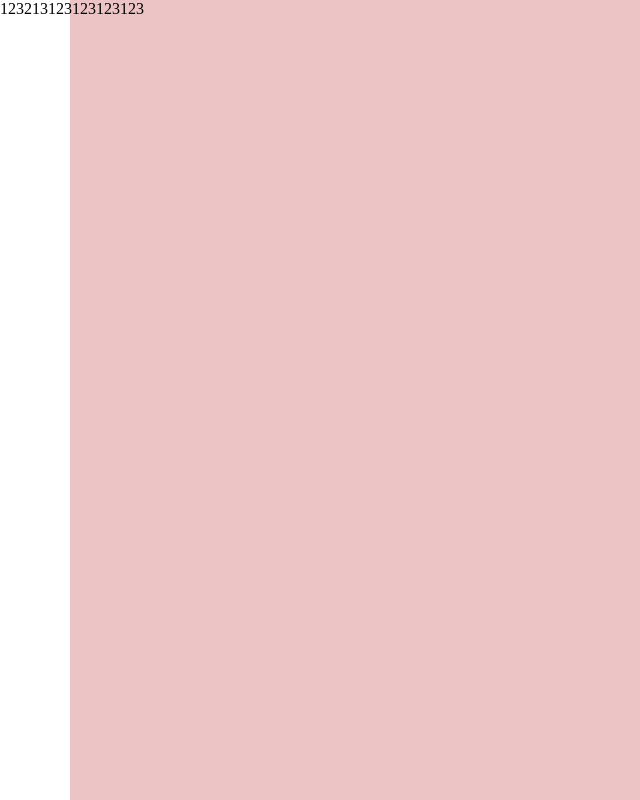
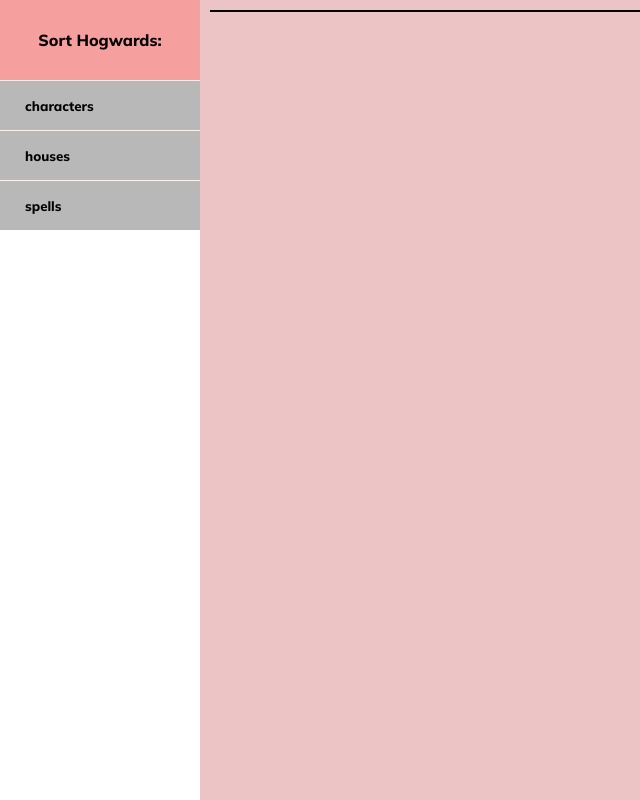
Before and after one commit to vaterpir/HarryPotter, a React app: page / in a window 1280 px wide. Shown: the whole page, without its empty margins (0-640 px from the left). Built offline with nearby package versions, Linux system fonts and the light colour scheme.

Commit message:
add table

```diff
--- a/src/components/App.js
+++ b/src/components/App.js
@@ -5,10 +5,17 @@
 import '../styles/App.css';
 
 export const App = () => {
+  const [dataSort, setDataSort] = useState('');
+  const [propSort, setPropSort] = useState('');
+
+  const sort = (data, prop) => {
+    setDataSort(data);
+    setPropSort(prop);
+  };
   return (
     <div className="App">
-      <Navbar />
-      <Content />
+      <Navbar sort={sort} />
+      <Content dataSort={dataSort} propSort={propSort} />
     </div>
   );
 };
--- a/src/components/Content.js
+++ b/src/components/Content.js
@@ -1,5 +1,28 @@
 import React, { useState } from 'react';
 
-export const Content = () => {
-  return <div className="Content">{/* <Projects /> */}</div>;
+const tableLis = (dataSort, propSort) =>
+  [...dataSort].map((character, index) => {
+    return (
+      <div key={index} className="col">
+        <div className="row index">{index}</div>
+        <div className="row">{character.name}</div>
+        <div className="row">{character.house}</div>
+        <div className="row">{character.bloodStatus}</div>
+        <div className="row">{character.patronus}</div>
+        <div className="row">{character.species}</div>
+        <div className="row">{character.bloodStatus}</div>
+        <div className="row">{character.patronus}</div>
+        <div className="row">{character.species}</div>
+      </div>
+    );
+  });
+
+export const Content = ({ dataSort, propSort }) => {
+  return (
+    <div className="Content">
+      <div className="table">
+        {dataSort ? tableLis(dataSort, propSort) : ''}
+      </div>
+    </div>
+  );
 };
--- a/src/components/Navbar/Navbar.js
+++ b/src/components/Navbar/Navbar.js
@@ -1,5 +1,7 @@
 import React, { useState } from 'react';
 import '../../styles/Navbar.css';
+
+const request = new XMLHttpRequest();
 
 const svgLogo = (
   <svg
@@ -45,6 +47,38 @@
   </svg>
 );
 
-export const Navbar = () => {
-  return <div className="Navbar">123213123123123123</div>;
+export const Navbar = ({ sort }) => {
+  const zapros = (prop) => {
+    request.open(
+      'GET',
+      `https://www.potterapi.com/v1/${prop}?key=$2a$10$dSooM7l5aj6uLNFOmwf/SObKzKhMgFSrbie2BUTrRmz5hw/jj6Wme`,
+      true,
+    );
+
+    request.onload = () => {
+      if (request.status >= 200 && request.status < 400) {
+        const data = JSON.parse(request.responseText);
+        sort(data, prop);
+      } else {
+        // error
+        console.log('error');
+      }
+    };
+    request.send();
+  };
+
+  return (
+    <div className="Navbar">
+      <div className="header">Sort Hogwards:</div>
+      <div className="sortElem">
+        <button onClick={() => zapros('characters')}>characters</button>
+      </div>
+      <div className="sortElem">
+        <button onClick={() => zapros('houses')}>houses</button>
+      </div>
+      <div className="sortElem">
+        <button onClick={() => zapros('spells')}>spells</button>
+      </div>
+    </div>
+  );
 };
--- a/src/styles/App.css
+++ b/src/styles/App.css
@@ -7,7 +7,7 @@
 }
 
 .App {
-  width: 100vw;
+  width: 100%;
   height: 100vh;
   background: #f0f3f5;
   display: flex;
@@ -21,4 +21,33 @@
   width: 100%;
   height: 100%;
   z-index: 1;
+  overflow: auto;
 }
+.table {
+  border: 1px solid #000;
+  margin: 10px;
+}
+
+.col {
+  background-color: rgb(255, 238, 238);
+  width: 100%;
+  height: 40px;
+  display: flex;
+  flex-direction: row;
+  justify-content: center;
+  align-items: center;
+  border: 1px solid #000;
+  border-width: 0 0 1px 0;
+}
+.row {
+  width: 100%;
+  height: 100%;
+  display: flex;
+  justify-content: center;
+  align-items: center;
+  border: 1px solid #000;
+  border-width: 0 1px 0 0;
+}
+.row:first-child{
+    max-width: 30px;
+}
--- a/src/styles/Navbar.css
+++ b/src/styles/Navbar.css
@@ -1,58 +1,44 @@
 .Navbar {
     background: #fff;
-    width: 70px;
-    min-width: 70px;
-    max-width: 70px;
+    width: 200px;
+    min-width: 200px;
+    max-width: 200px;
     height: 100%;
     z-index: 2;
     overflow: hidden;
 }
 
-.Navbar:hover {
-    overflow: visible;
-}
-
-.navbarDetail {
-    background-color: #fff;
-    width: 255px;
-    height: 100%;
-}
-
-.navLogoBlock {
-    height: 100px;
+.header{
+    background-color: rgb(245, 159, 159);
     width: 100%;
+    height: 80px;
     display: flex;
     justify-content: center;
     align-items: center;
+    font-family: Mulish;
+    font-weight: 800;
 }
 
-.navElement {
-    height: 56px;
+.sortElem{
     width: 100%;
+    height: 50px;
     display: flex;
-    justify-content: center;
+    justify-content: flex-start;
     align-items: center;
 }
-
-.navIcon {
+.sortElem>button{
+    background-color: #b8b8b8;
+    border: 1px solid #ffeeee;
+    border-width:  1px 0 0 0;
+    width: 100%;
     height: 100%;
-    width: 70px;
+    font-family: Mulish;
+    font-weight: 800;
     display: flex;
-    justify-content: center;
+    justify-content: flex-start;
     align-items: center;
+    padding: 0 0 0 25px;
 }
-
-.navDescription {
-    width: 185px;
-    height: 100%;
-    display: flex;
-    justify-content: center;
-    align-items: center;
-    font-family: Rubik;
-    font-style: normal;
-    font-weight: normal;
-    font-size: 16px;
-    line-height: 19px;
-    letter-spacing: 0.2px;
-    color: #797C92;
+.sortElem>button:hover{
+    background-color: rgb(255, 225, 225);
 }
```
